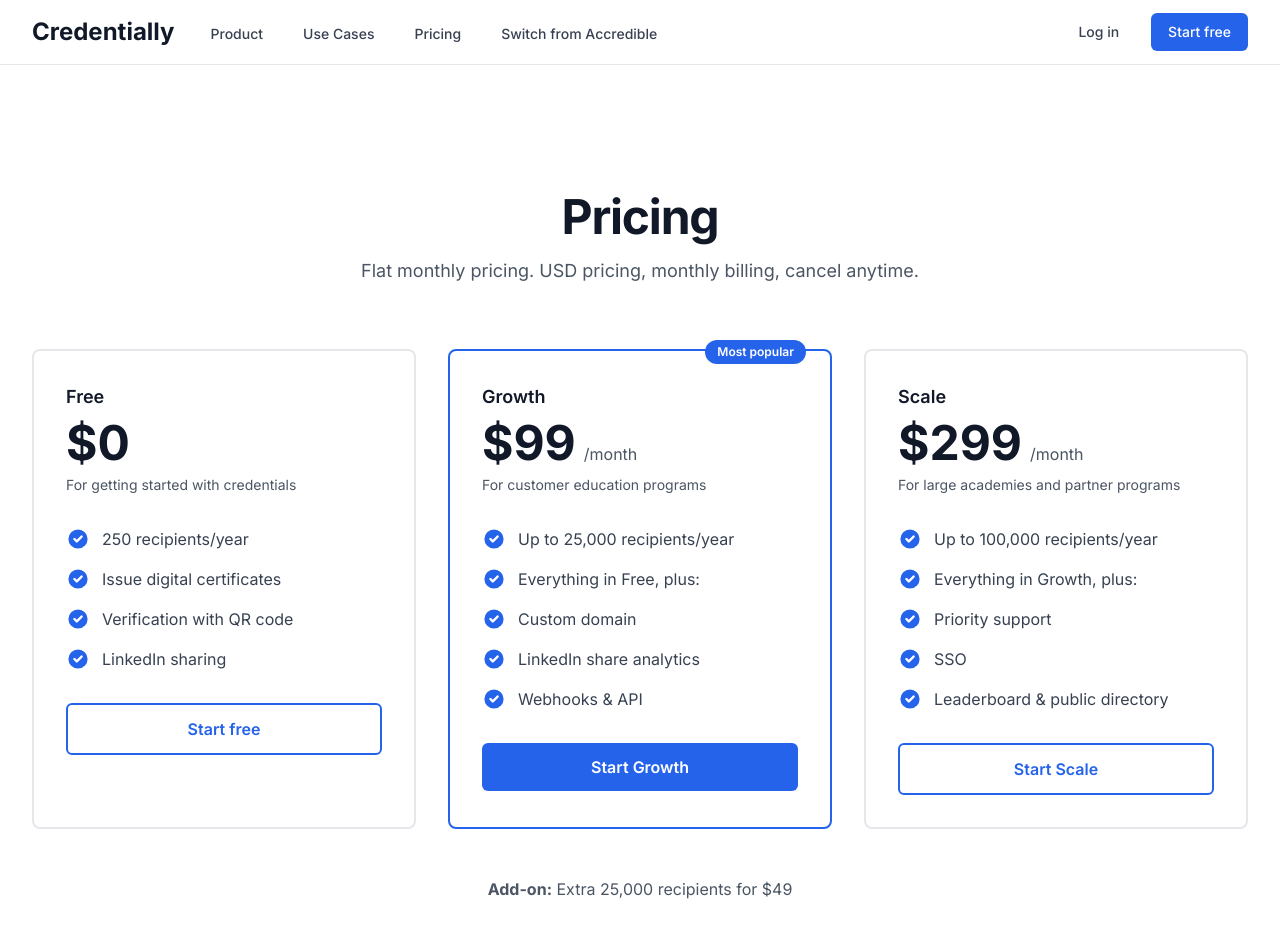
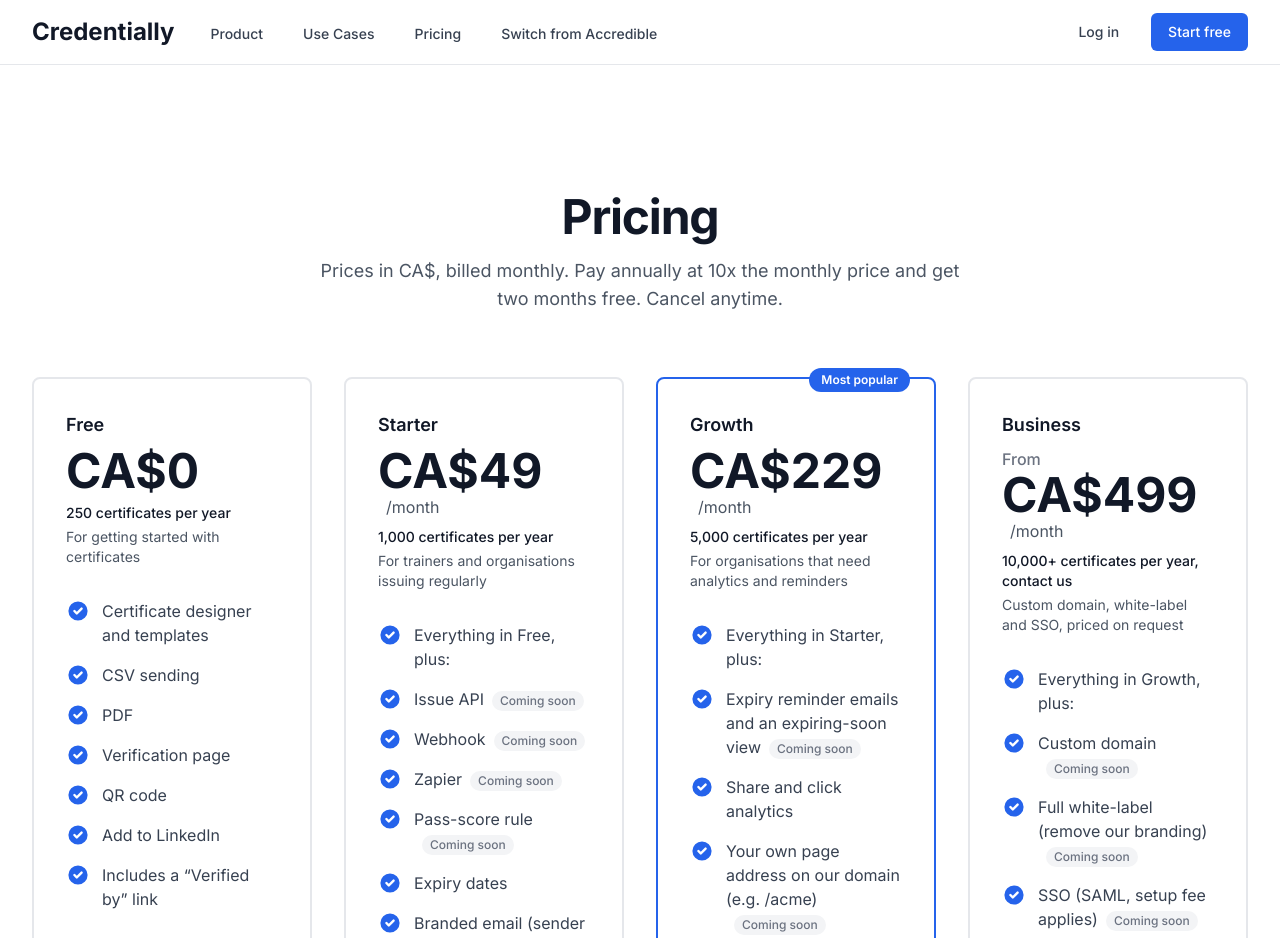
Before and after one commit to ryanpoz/Certificate-platform, a Next.js app: page /pricing in a window 1280 px wide. Shown: the top 938 px of the page. Built offline with nearby package versions, Linux system fonts and the light colour scheme; no server answers.

Commit message:
Update public pricing to the CA$ Free, Starter, Growth and Business plans.

```diff
--- a/app/(marketing)/page.tsx
+++ b/app/(marketing)/page.tsx
@@ -187,10 +187,10 @@ export default function HomePage() {
       <div className="py-24 sm:py-32 bg-gray-50">
         <div className="max-w-7xl mx-auto px-4 sm:px-6 lg:px-8 text-center">
           <h2 className="text-3xl font-bold tracking-tight text-gray-900 sm:text-4xl mb-4">
-            A flat price that doesn&apos;t grow with your learners
+            Simple plans with a yearly certificate limit
           </h2>
           <p className="text-lg text-gray-600 mb-8 max-w-2xl mx-auto">
-            Start free with 250 certificates per year. Growth and Scale plans for academies that certify thousands.
+            Start free with 250 certificates per year. Move up to Starter, Growth or Business when you need more volume or features.
           </p>
           <Link
             href="/pricing"
--- a/app/(marketing)/pricing/page.tsx
+++ b/app/(marketing)/pricing/page.tsx
@@ -3,7 +3,140 @@ import { BRAND } from '@/lib/config/brand'
 
 export const metadata = {
   title: `Pricing - ${BRAND.name}`,
-  description: 'Simple, flat pricing that scales with your academy.',
+  description:
+    'Simple certificate pricing in CA$. Start free with 250 certificates a year, then move up a plan for more volume or features.',
+}
+
+type FeatureItem = {
+  text: string
+  comingSoon?: boolean
+}
+
+type Plan = {
+  name: string
+  price: string
+  pricePrefix?: string
+  period?: string
+  blurb: string
+  volume: string
+  features: FeatureItem[]
+  cta: string
+  href: string
+  featured?: boolean
+  ctaStyle: 'outline' | 'solid'
+}
+
+const plans: Plan[] = [
+  {
+    name: 'Free',
+    price: 'CA$0',
+    blurb: 'For getting started with certificates',
+    volume: '250 certificates per year',
+    features: [
+      { text: 'Certificate designer and templates' },
+      { text: 'CSV sending' },
+      { text: 'PDF' },
+      { text: 'Verification page' },
+      { text: 'QR code' },
+      { text: 'Add to LinkedIn' },
+      { text: 'Includes a \u201cVerified by\u201d link' },
+    ],
+    cta: 'Start free',
+    href: '/signup',
+    ctaStyle: 'outline',
+  },
+  {
+    name: 'Starter',
+    price: 'CA$49',
+    period: '/month',
+    blurb: 'For trainers and organisations issuing regularly',
+    volume: '1,000 certificates per year',
+    features: [
+      { text: 'Everything in Free, plus:' },
+      { text: 'Issue API', comingSoon: true },
+      { text: 'Webhook', comingSoon: true },
+      { text: 'Zapier', comingSoon: true },
+      { text: 'Pass-score rule', comingSoon: true },
+      { text: 'Expiry dates' },
+      { text: 'Branded email (sender name, reply-to, logo)' },
+      { text: 'Badgr / Open Badges import', comingSoon: true },
+      { text: '2 admin seats', comingSoon: true },
+    ],
+    cta: 'Choose Starter',
+    href: '/signup',
+    ctaStyle: 'outline',
+  },
+  {
+    name: 'Growth',
+    price: 'CA$229',
+    period: '/month',
+    blurb: 'For organisations that need analytics and reminders',
+    volume: '5,000 certificates per year',
+    features: [
+      { text: 'Everything in Starter, plus:' },
+      { text: 'Expiry reminder emails and an expiring-soon view', comingSoon: true },
+      { text: 'Share and click analytics' },
+      { text: 'Your own page address on our domain (e.g. /acme)', comingSoon: true },
+      { text: '5 admin seats', comingSoon: true },
+    ],
+    cta: 'Start Growth',
+    href: '/signup',
+    featured: true,
+    ctaStyle: 'solid',
+  },
+  {
+    name: 'Business',
+    price: 'CA$499',
+    pricePrefix: 'From',
+    period: '/month',
+    blurb: 'Custom domain, white-label and SSO, priced on request',
+    volume: '10,000+ certificates per year, contact us',
+    features: [
+      { text: 'Everything in Growth, plus:' },
+      { text: 'Custom domain', comingSoon: true },
+      { text: 'Full white-label (remove our branding)', comingSoon: true },
+      { text: 'SSO (SAML, setup fee applies)', comingSoon: true },
+      { text: 'Multiple brands', comingSoon: true },
+      { text: 'Audit log', comingSoon: true },
+      { text: 'Recertification campaigns', comingSoon: true },
+    ],
+    cta: 'Contact us',
+    href: '/contact',
+    ctaStyle: 'outline',
+  },
+]
+
+function CheckIcon() {
+  return (
+    <svg
+      className="h-6 w-6 text-blue-600 mr-3 flex-shrink-0"
+      fill="currentColor"
+      viewBox="0 0 20 20"
+      aria-hidden="true"
+    >
+      <path
+        fillRule="evenodd"
+        d="M10 18a8 8 0 100-16 8 8 0 000 16zm3.707-9.293a1 1 0 00-1.414-1.414L9 10.586 7.707 9.293a1 1 0 00-1.414 1.414l2 2a1 1 0 001.414 0l4-4z"
+        clipRule="evenodd"
+      />
+    </svg>
+  )
+}
+
+function Feature({ text, comingSoon }: FeatureItem) {
+  return (
+    <li className="flex items-start">
+      <CheckIcon />
+      <span className="text-gray-700">
+        {text}
+        {comingSoon ? (
+          <span className="ml-2 inline-flex items-center rounded-full bg-gray-100 px-2 py-0.5 text-xs font-medium text-gray-500 align-middle">
+            Coming soon
+          </span>
+        ) : null}
+      </span>
+    </li>
+  )
 }
 
 export default function PricingPage() {
@@ -15,192 +148,96 @@ export default function PricingPage() {
             Pricing
           </h1>
           <p className="mt-4 text-lg text-gray-600 max-w-2xl mx-auto">
-            Flat monthly pricing. USD pricing, monthly billing, cancel anytime.
+            Prices in CA$, billed monthly. Pay annually at 10x the monthly price and get two months free. Cancel anytime.
           </p>
         </div>
 
-        <div className="grid grid-cols-1 gap-8 lg:grid-cols-3">
-          {/* Free Plan */}
-          <div className="bg-white border-2 border-gray-200 rounded-lg p-8">
-            <div className="mb-8">
-              <h3 className="text-lg font-semibold text-gray-900 mb-2">Free</h3>
-              <div className="flex items-baseline">
-                <span className="text-5xl font-bold text-gray-900">$0</span>
-              </div>
-              <p className="mt-2 text-sm text-gray-600">For getting started with credentials</p>
-            </div>
-            <ul className="space-y-4 mb-8">
-              <li className="flex items-start">
-                <svg className="h-6 w-6 text-blue-600 mr-3 flex-shrink-0" fill="currentColor" viewBox="0 0 20 20">
-                  <path fillRule="evenodd" d="M10 18a8 8 0 100-16 8 8 0 000 16zm3.707-9.293a1 1 0 00-1.414-1.414L9 10.586 7.707 9.293a1 1 0 00-1.414 1.414l2 2a1 1 0 001.414 0l4-4z" clipRule="evenodd" />
-                </svg>
-                <span className="text-gray-700">250 recipients/year</span>
-              </li>
-              <li className="flex items-start">
-                <svg className="h-6 w-6 text-blue-600 mr-3 flex-shrink-0" fill="currentColor" viewBox="0 0 20 20">
-                  <path fillRule="evenodd" d="M10 18a8 8 0 100-16 8 8 0 000 16zm3.707-9.293a1 1 0 00-1.414-1.414L9 10.586 7.707 9.293a1 1 0 00-1.414 1.414l2 2a1 1 0 001.414 0l4-4z" clipRule="evenodd" />
-                </svg>
-                <span className="text-gray-700">Issue digital certificates</span>
-              </li>
-              <li className="flex items-start">
-                <svg className="h-6 w-6 text-blue-600 mr-3 flex-shrink-0" fill="currentColor" viewBox="0 0 20 20">
-                  <path fillRule="evenodd" d="M10 18a8 8 0 100-16 8 8 0 000 16zm3.707-9.293a1 1 0 00-1.414-1.414L9 10.586 7.707 9.293a1 1 0 00-1.414 1.414l2 2a1 1 0 001.414 0l4-4z" clipRule="evenodd" />
-                </svg>
-                <span className="text-gray-700">Verification with QR code</span>
-              </li>
-              <li className="flex items-start">
-                <svg className="h-6 w-6 text-blue-600 mr-3 flex-shrink-0" fill="currentColor" viewBox="0 0 20 20">
-                  <path fillRule="evenodd" d="M10 18a8 8 0 100-16 8 8 0 000 16zm3.707-9.293a1 1 0 00-1.414-1.414L9 10.586 7.707 9.293a1 1 0 00-1.414 1.414l2 2a1 1 0 001.414 0l4-4z" clipRule="evenodd" />
-                </svg>
-                <span className="text-gray-700">LinkedIn sharing</span>
-              </li>
-            </ul>
-            <Link
-              href="/signup"
-              className="block w-full text-center px-6 py-3 text-base font-semibold text-blue-600 border-2 border-blue-600 rounded-md hover:bg-blue-50"
+        <div className="grid grid-cols-1 gap-8 md:grid-cols-2 xl:grid-cols-4">
+          {plans.map((plan) => (
+            <div
+              key={plan.name}
+              className={`bg-white rounded-lg p-8 relative flex flex-col ${
+                plan.featured ? 'border-2 border-blue-600' : 'border-2 border-gray-200'
+              }`}
             >
-              Start free
-            </Link>
-          </div>
-
-          {/* Growth Plan */}
-          <div className="bg-white border-2 border-blue-600 rounded-lg p-8 relative">
+              {plan.featured ? (
                 <div className="absolute top-0 right-6 -translate-y-1/2">
                   <span className="inline-flex items-center px-3 py-1 rounded-full text-xs font-semibold bg-blue-600 text-white">
                     Most popular
                   </span>
                 </div>
+              ) : null}
               <div className="mb-8">
-              <h3 className="text-lg font-semibold text-gray-900 mb-2">Growth</h3>
-              <div className="flex items-baseline">
-                <span className="text-5xl font-bold text-gray-900">$99</span>
-                <span className="text-gray-600 ml-2">/month</span>
+                <h3 className="text-lg font-semibold text-gray-900 mb-2">{plan.name}</h3>
+                <div className="flex items-baseline flex-wrap">
+                  {plan.pricePrefix ? (
+                    <span className="text-base font-medium text-gray-500 mr-2">{plan.pricePrefix}</span>
+                  ) : null}
+                  <span className="text-5xl font-bold text-gray-900">{plan.price}</span>
+                  {plan.period ? <span className="text-gray-600 ml-2">{plan.period}</span> : null}
                 </div>
-              <p className="mt-2 text-sm text-gray-600">For customer education programs</p>
+                <p className="mt-2 text-sm font-medium text-gray-900">{plan.volume}</p>
+                <p className="mt-1 text-sm text-gray-600">{plan.blurb}</p>
               </div>
-            <ul className="space-y-4 mb-8">
-              <li className="flex items-start">
-                <svg className="h-6 w-6 text-blue-600 mr-3 flex-shrink-0" fill="currentColor" viewBox="0 0 20 20">
-                  <path fillRule="evenodd" d="M10 18a8 8 0 100-16 8 8 0 000 16zm3.707-9.293a1 1 0 00-1.414-1.414L9 10.586 7.707 9.293a1 1 0 00-1.414 1.414l2 2a1 1 0 001.414 0l4-4z" clipRule="evenodd" />
-                </svg>
-                <span className="text-gray-700">Up to 25,000 recipients/year</span>
-              </li>
-              <li className="flex items-start">
-                <svg className="h-6 w-6 text-blue-600 mr-3 flex-shrink-0" fill="currentColor" viewBox="0 0 20 20">
-                  <path fillRule="evenodd" d="M10 18a8 8 0 100-16 8 8 0 000 16zm3.707-9.293a1 1 0 00-1.414-1.414L9 10.586 7.707 9.293a1 1 0 00-1.414 1.414l2 2a1 1 0 001.414 0l4-4z" clipRule="evenodd" />
-                </svg>
-                <span className="text-gray-700">Everything in Free, plus:</span>
-              </li>
-              <li className="flex items-start">
-                <svg className="h-6 w-6 text-blue-600 mr-3 flex-shrink-0" fill="currentColor" viewBox="0 0 20 20">
-                  <path fillRule="evenodd" d="M10 18a8 8 0 100-16 8 8 0 000 16zm3.707-9.293a1 1 0 00-1.414-1.414L9 10.586 7.707 9.293a1 1 0 00-1.414 1.414l2 2a1 1 0 001.414 0l4-4z" clipRule="evenodd" />
-                </svg>
-                <span className="text-gray-700">Custom domain</span>
-              </li>
-              <li className="flex items-start">
-                <svg className="h-6 w-6 text-blue-600 mr-3 flex-shrink-0" fill="currentColor" viewBox="0 0 20 20">
-                  <path fillRule="evenodd" d="M10 18a8 8 0 100-16 8 8 0 000 16zm3.707-9.293a1 1 0 00-1.414-1.414L9 10.586 7.707 9.293a1 1 0 00-1.414 1.414l2 2a1 1 0 001.414 0l4-4z" clipRule="evenodd" />
-                </svg>
-                <span className="text-gray-700">LinkedIn share analytics</span>
-              </li>
-              <li className="flex items-start">
-                <svg className="h-6 w-6 text-blue-600 mr-3 flex-shrink-0" fill="currentColor" viewBox="0 0 20 20">
-                  <path fillRule="evenodd" d="M10 18a8 8 0 100-16 8 8 0 000 16zm3.707-9.293a1 1 0 00-1.414-1.414L9 10.586 7.707 9.293a1 1 0 00-1.414 1.414l2 2a1 1 0 001.414 0l4-4z" clipRule="evenodd" />
-                </svg>
-                <span className="text-gray-700">Webhooks & API</span>
-              </li>
+              <ul className="space-y-4 mb-8 flex-1">
+                {plan.features.map((feature) => (
+                  <Feature key={feature.text} {...feature} />
+                ))}
               </ul>
               <Link
-              href="/signup"
-              className="block w-full text-center px-6 py-3 text-base font-semibold text-white bg-blue-600 rounded-md hover:bg-blue-700"
+                href={plan.href}
+                className={
+                  plan.ctaStyle === 'solid'
+                    ? 'block w-full text-center px-6 py-3 text-base font-semibold text-white bg-blue-600 rounded-md hover:bg-blue-700'
+                    : 'block w-full text-center px-6 py-3 text-base font-semibold text-blue-600 border-2 border-blue-600 rounded-md hover:bg-blue-50'
+                }
               >
-              Start Growth
+                {plan.cta}
               </Link>
             </div>
-
-          {/* Scale Plan */}
-          <div className="bg-white border-2 border-gray-200 rounded-lg p-8">
-            <div className="mb-8">
-              <h3 className="text-lg font-semibold text-gray-900 mb-2">Scale</h3>
-              <div className="flex items-baseline">
-                <span className="text-5xl font-bold text-gray-900">$299</span>
-                <span className="text-gray-600 ml-2">/month</span>
-              </div>
-              <p className="mt-2 text-sm text-gray-600">For large academies and partner programs</p>
-            </div>
-            <ul className="space-y-4 mb-8">
-              <li className="flex items-start">
-                <svg className="h-6 w-6 text-blue-600 mr-3 flex-shrink-0" fill="currentColor" viewBox="0 0 20 20">
-                  <path fillRule="evenodd" d="M10 18a8 8 0 100-16 8 8 0 000 16zm3.707-9.293a1 1 0 00-1.414-1.414L9 10.586 7.707 9.293a1 1 0 00-1.414 1.414l2 2a1 1 0 001.414 0l4-4z" clipRule="evenodd" />
-                </svg>
-                <span className="text-gray-700">Up to 100,000 recipients/year</span>
-              </li>
-              <li className="flex items-start">
-                <svg className="h-6 w-6 text-blue-600 mr-3 flex-shrink-0" fill="currentColor" viewBox="0 0 20 20">
-                  <path fillRule="evenodd" d="M10 18a8 8 0 100-16 8 8 0 000 16zm3.707-9.293a1 1 0 00-1.414-1.414L9 10.586 7.707 9.293a1 1 0 00-1.414 1.414l2 2a1 1 0 001.414 0l4-4z" clipRule="evenodd" />
-                </svg>
-                <span className="text-gray-700">Everything in Growth, plus:</span>
-              </li>
-              <li className="flex items-start">
-                <svg className="h-6 w-6 text-blue-600 mr-3 flex-shrink-0" fill="currentColor" viewBox="0 0 20 20">
-                  <path fillRule="evenodd" d="M10 18a8 8 0 100-16 8 8 0 000 16zm3.707-9.293a1 1 0 00-1.414-1.414L9 10.586 7.707 9.293a1 1 0 00-1.414 1.414l2 2a1 1 0 001.414 0l4-4z" clipRule="evenodd" />
-                </svg>
-                <span className="text-gray-700">Priority support</span>
-              </li>
-              <li className="flex items-start">
-                <svg className="h-6 w-6 text-blue-600 mr-3 flex-shrink-0" fill="currentColor" viewBox="0 0 20 20">
-                  <path fillRule="evenodd" d="M10 18a8 8 0 100-16 8 8 0 000 16zm3.707-9.293a1 1 0 00-1.414-1.414L9 10.586 7.707 9.293a1 1 0 00-1.414 1.414l2 2a1 1 0 001.414 0l4-4z" clipRule="evenodd" />
-                </svg>
-                <span className="text-gray-700">SSO</span>
-              </li>
-              <li className="flex items-start">
-                <svg className="h-6 w-6 text-blue-600 mr-3 flex-shrink-0" fill="currentColor" viewBox="0 0 20 20">
-                  <path fillRule="evenodd" d="M10 18a8 8 0 100-16 8 8 0 000 16zm3.707-9.293a1 1 0 00-1.414-1.414L9 10.586 7.707 9.293a1 1 0 00-1.414 1.414l2 2a1 1 0 001.414 0l4-4z" clipRule="evenodd" />
-                </svg>
-                <span className="text-gray-700">Leaderboard & public directory</span>
-              </li>
-            </ul>
-            <Link
-              href="/signup"
-              className="block w-full text-center px-6 py-3 text-base font-semibold text-blue-600 border-2 border-blue-600 rounded-md hover:bg-blue-50"
-            >
-              Start Scale
-            </Link>
-          </div>
+          ))}
         </div>
 
-        <div className="mt-12 text-center">
+        <div className="mt-12 text-center max-w-3xl mx-auto space-y-3">
           <p className="text-gray-600">
-            <strong>Add-on:</strong> Extra 25,000 recipients for $49
+            Need more? Add 500 certificates for CA$49 on Starter, or CA$39 on Growth and Business. A small 10% grace applies over your plan limit. Tests and duplicates don&apos;t count.
+          </p>
+          <p className="text-sm text-gray-500">
+            Features marked coming soon are included in that plan and are still rolling out.
           </p>
         </div>
 
-        {/* FAQ */}
         <div className="mt-24 max-w-3xl mx-auto">
           <h2 className="text-3xl font-bold text-gray-900 mb-12 text-center">FAQ</h2>
           <div className="space-y-8">
             <div>
-              <h3 className="text-lg font-semibold text-gray-900 mb-2">What counts as a recipient?</h3>
+              <h3 className="text-lg font-semibold text-gray-900 mb-2">What counts as a certificate?</h3>
               <p className="text-gray-600">
-                Each unique person you issue a certificate to in a 12-month period. Reissuing or updating a certificate for the same person doesn&apos;t count again.
+                Each certificate you issue in a 12-month period counts toward your plan limit. Tests and duplicates don&apos;t count.
               </p>
             </div>
             <div>
-              <h3 className="text-lg font-semibold text-gray-900 mb-2">What if a cohort goes past my band?</h3>
+              <h3 className="text-lg font-semibold text-gray-900 mb-2">What if I go over my limit?</h3>
               <p className="text-gray-600">
-                You&apos;re never blocked. Certificates keep issuing, and you can add 25,000 recipients for $49, or move up to the next plan.
+                A small 10% grace applies over your plan limit. After that, add a 500-certificate pack or move up to the next plan. Certificates you have already issued stay verifiable.
+              </p>
+            </div>
+            <div>
+              <h3 className="text-lg font-semibold text-gray-900 mb-2">How does annual billing work?</h3>
+              <p className="text-gray-600">
+                Pay 10 times the monthly price for a year&mdash;that&apos;s two months free. You can still pay month to month and cancel anytime.
               </p>
             </div>
             <div>
               <h3 className="text-lg font-semibold text-gray-900 mb-2">How do share analytics work?</h3>
               <p className="text-gray-600">
-                We count LinkedIn shares and views of each verification page, so you can see which courses drive reach and click-throughs back to your signup page.
+                On Growth and Business, we count shares and views of each verification page, so you can see which certificates get reach and which clicks come back to you.
               </p>
             </div>
             <div>
               <h3 className="text-lg font-semibold text-gray-900 mb-2">Can I white-label and use my own domain?</h3>
               <p className="text-gray-600">
-                Yes, on Growth and Scale. Remove the branding mark, use your branding, and host verification pages on your own domain.
+                A custom domain and full white-label, including removal of our branding, are on Business. Growth includes a page address on our domain, such as /acme, with a small &ldquo;Verified by&rdquo; mark in the footer.
               </p>
             </div>
           </div>
--- a/app/(marketing)/product/page.tsx
+++ b/app/(marketing)/product/page.tsx
@@ -290,7 +290,7 @@ export default function ProductPage() {
           <div className="order-1 lg:order-2">
             <h2 className="text-3xl font-bold text-gray-900 mb-4">Your branding</h2>
             <p className="text-lg text-gray-600 mb-6">
-              Customize certificate pages with your academy colors and branding. On Growth and Scale plans, use your own domain.
+              Customize certificate pages with your academy colors and branding. On the Business plan, use your own domain.
             </p>
             <ul className="space-y-3">
               <li className="flex items-start">
@@ -309,7 +309,7 @@ export default function ProductPage() {
                 <svg className="h-6 w-6 text-blue-600 mr-3 flex-shrink-0" fill="currentColor" viewBox="0 0 20 20">
                   <path fillRule="evenodd" d="M10 18a8 8 0 100-16 8 8 0 000 16zm3.707-9.293a1 1 0 00-1.414-1.414L9 10.586 7.707 9.293a1 1 0 00-1.414 1.414l2 2a1 1 0 001.414 0l4-4z" clipRule="evenodd" />
                 </svg>
-                <span className="text-gray-700">Custom domains (Growth & Scale plans)</span>
+                <span className="text-gray-700">Custom domains (Business plan)</span>
               </li>
             </ul>
           </div>
--- a/app/(marketing)/use-cases/page.tsx
+++ b/app/(marketing)/use-cases/page.tsx
@@ -159,7 +159,7 @@ export default function UseCasesPage() {
                   <svg className="h-6 w-6 text-blue-600 mr-3 flex-shrink-0" fill="currentColor" viewBox="0 0 20 20">
                     <path fillRule="evenodd" d="M10 18a8 8 0 100-16 8 8 0 000 16zm3.707-9.293a1 1 0 00-1.414-1.414L9 10.586 7.707 9.293a1 1 0 00-1.414 1.414l2 2a1 1 0 001.414 0l4-4z" clipRule="evenodd" />
                   </svg>
-                  <span className="text-gray-700">Public directory (Scale plan)</span>
+                  <span className="text-gray-700">Recertification campaigns (Business plan)</span>
                 </li>
               </ul>
             </div>
```
Lines whose indentation alone changed are shown as unchanged.
